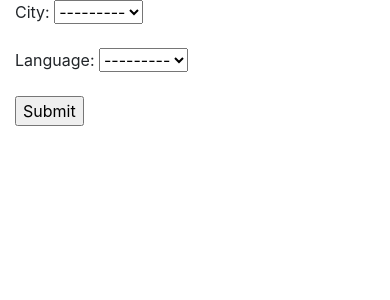
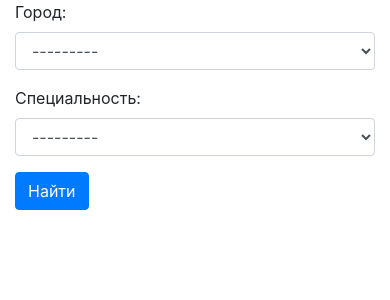
Before and after one commit to VladimirFitisov/scraping_service_2, a Django app: page /home/ in a window 390 px wide. Shown: the part 56-356 px from the top of the page. Run offline with Django 3.2, Linux system fonts and the light colour scheme; data that the repository does not hold is empty; some libraries are stand-ins or nearby versions.

Commit message:
Lessons 35.

```diff
--- a/src/scraping/forms.py
+++ b/src/scraping/forms.py
@@ -4,5 +4,7 @@ from scraping.models import City, Language
 
 
 class FindForm(forms.Form):
-    city = forms.ModelChoiceField(queryset=City.objects.all())
-    language = forms.ModelChoiceField(queryset=Language.objects.all())
+    city = forms.ModelChoiceField(queryset=City.objects.all(), to_field_name="slug", required=False,
+                                  widget=forms.Select(attrs={'class': 'form-control'}), label='Город')
+    language = forms.ModelChoiceField(queryset=Language.objects.all(), to_field_name="slug", required=False,
+                                      widget=forms.Select(attrs={'class': 'form-control'}), label='Cпециальность')
--- a/src/scraping/templates/scraping/home.html
+++ b/src/scraping/templates/scraping/home.html
@@ -3,7 +3,7 @@
 {% block title %} Home {% endblock %}
 
 {% block content %}
-    {% for obj in objects_list %}
+    {% for obj in object_list %}
         <div class="card my-3">
             <h5 class="card-header"><a href="{{ obj.url }}">{{ obj.title }}</a></h5>
             <div class="card-body">
@@ -13,10 +13,16 @@
             </div>
         </div>
     {% endfor %}
+    <div class="row">
+        <div class="col-md-auto">
+        <form method="GET" action="">
+        <div class="form-group">
+        {{ form.as_p }}
+        </div>
+        <button type="submit" class="btn btn-primary">Найти</button>
+        </form>
+        </div>
+    </div>
 
-<form method="GET" action="">
-    {{ form.as_p }}
-    <input type="submit" value="Submit">
-</form>
 
 {% endblock %}
--- a/src/templates/base.html
+++ b/src/templates/base.html
@@ -9,7 +9,7 @@
     <link rel="stylesheet" href="https://stackpath.bootstrapcdn.com/bootstrap/4.5.2/css/bootstrap.min.css"
           integrity="sha384-JcKb8q3iqJ61gNV9KGb8thSsNjpSL0n8PARn9HuZOnIxN0hoP+VmmDGMN5t9UJ0Z" crossorigin="anonymous">
 
-    <title>{% block title %}Привет Django!{% endblock %}</title>
+    <title>Привет Django!</title>
 </head>
 <body>
 <nav class="navbar navbar-expand-lg navbar-light bg-light">
@@ -36,9 +36,11 @@
     </div>
 </nav>
 
-<div class="container">
-    {% block content %}{% endblock %}
-</div>
+    <div class="container">
+        {% block content %}{% endblock %}
+    </div>
+
+
 <!-- Optional JavaScript -->
 <!-- jQuery first, then Popper.js, then Bootstrap JS -->
 <script src="https://code.jquery.com/jquery-3.5.1.slim.min.js"
```
Also changed, not shown: src/scraping/views.py (+3 -5 lines).
